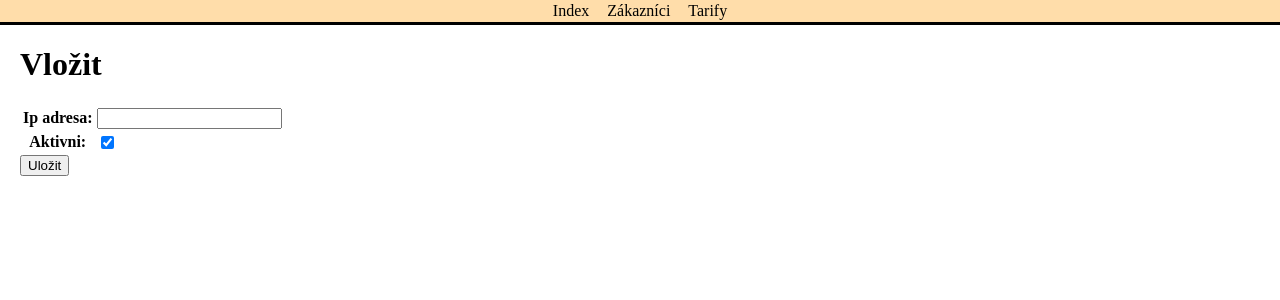
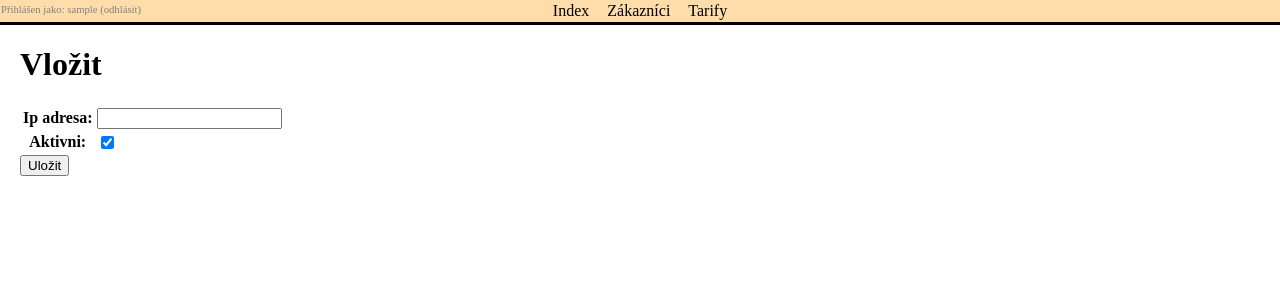
Before and after one commit to vrbaji1/PPRO-isp, a Django app: a page that uses isp/templates/isp/base.html in a window 1280 px wide. Shown: the top 300 px of the page. Run offline with Django 3.2, Linux system fonts and the light colour scheme; the visitor is signed in with stand-in values (Sample User, id 1).

Commit message:
Info o prihlasenem uzivateli + odhlaseni.

```diff
--- a/isp/static/isp/style.css
+++ b/isp/static/isp/style.css
@@ -21,6 +21,23 @@ body {
 	background-color: #f96;
 }
 
+/* blok odhlaseni uzivatele */
+#uzivatel {
+	position: absolute;
+	left: 1px;
+	top: 4px;
+	color:gray;
+	font-size: 8pt;
+}
+#uzivatel a {
+	text-decoration: none;
+	color:gray;
+}
+#uzivatel a:hover {
+	background-color: #f96;
+}
+
+
 /* obsah webu pod panelem */
 #content {
         /* horni, prava, dolni, leva */
--- a/isp/templates/isp/base.html
+++ b/isp/templates/isp/base.html
@@ -14,6 +14,9 @@
         <a href="{% url 'isp:zakaznici' %}">Zákazníci</a>
         <a href="{% url 'isp:tarifni_skupiny' %}">Tarify</a>
     </div>
+{% if user.is_authenticated %}
+    <div id="uzivatel">Přihlášen jako: {{ user.get_username }} (<a href="/accounts/logout?next=/">odhlásit</a>)</div>
+{% endif %}
 
     <div id="content">
         {% block content %}{% endblock %}
```
